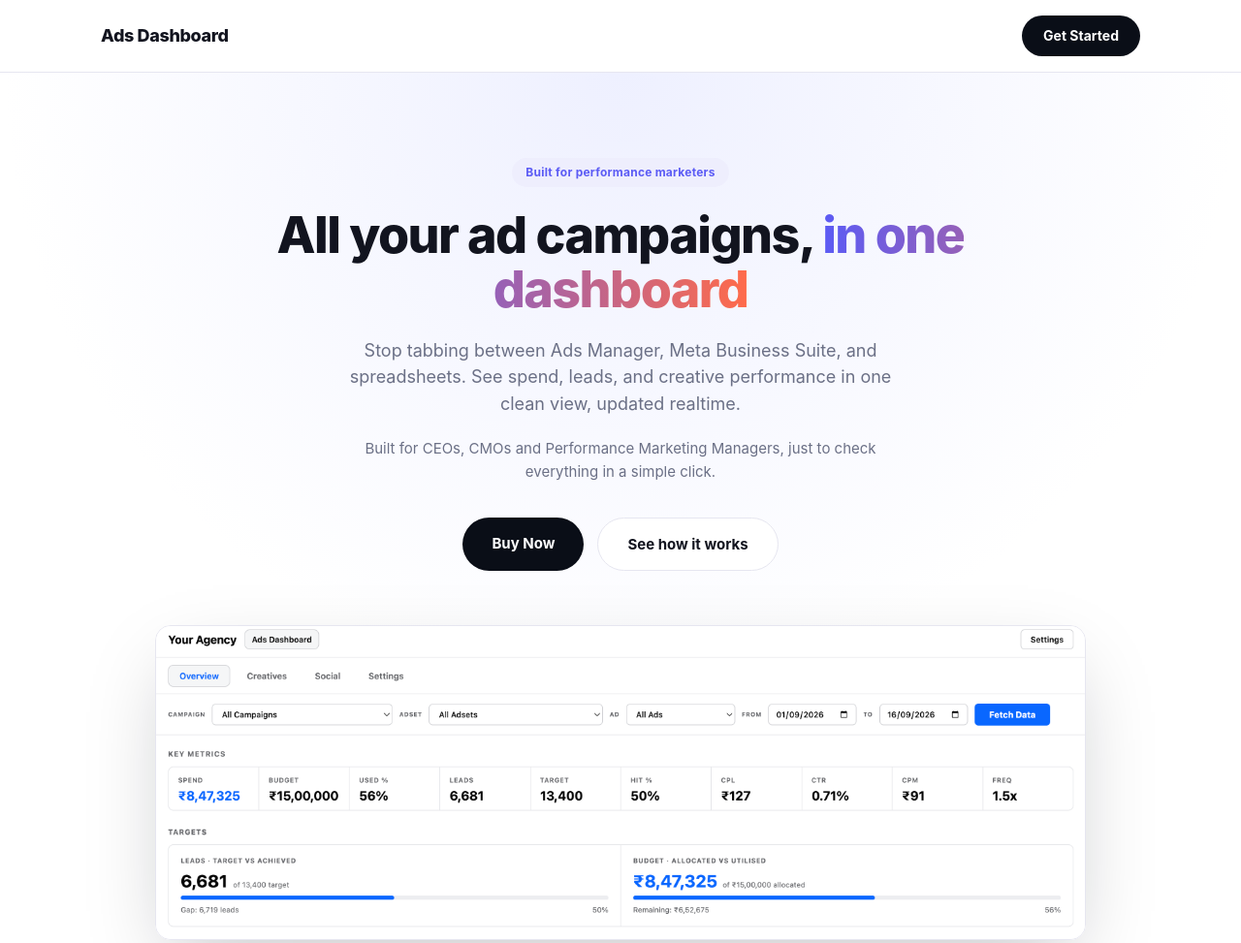
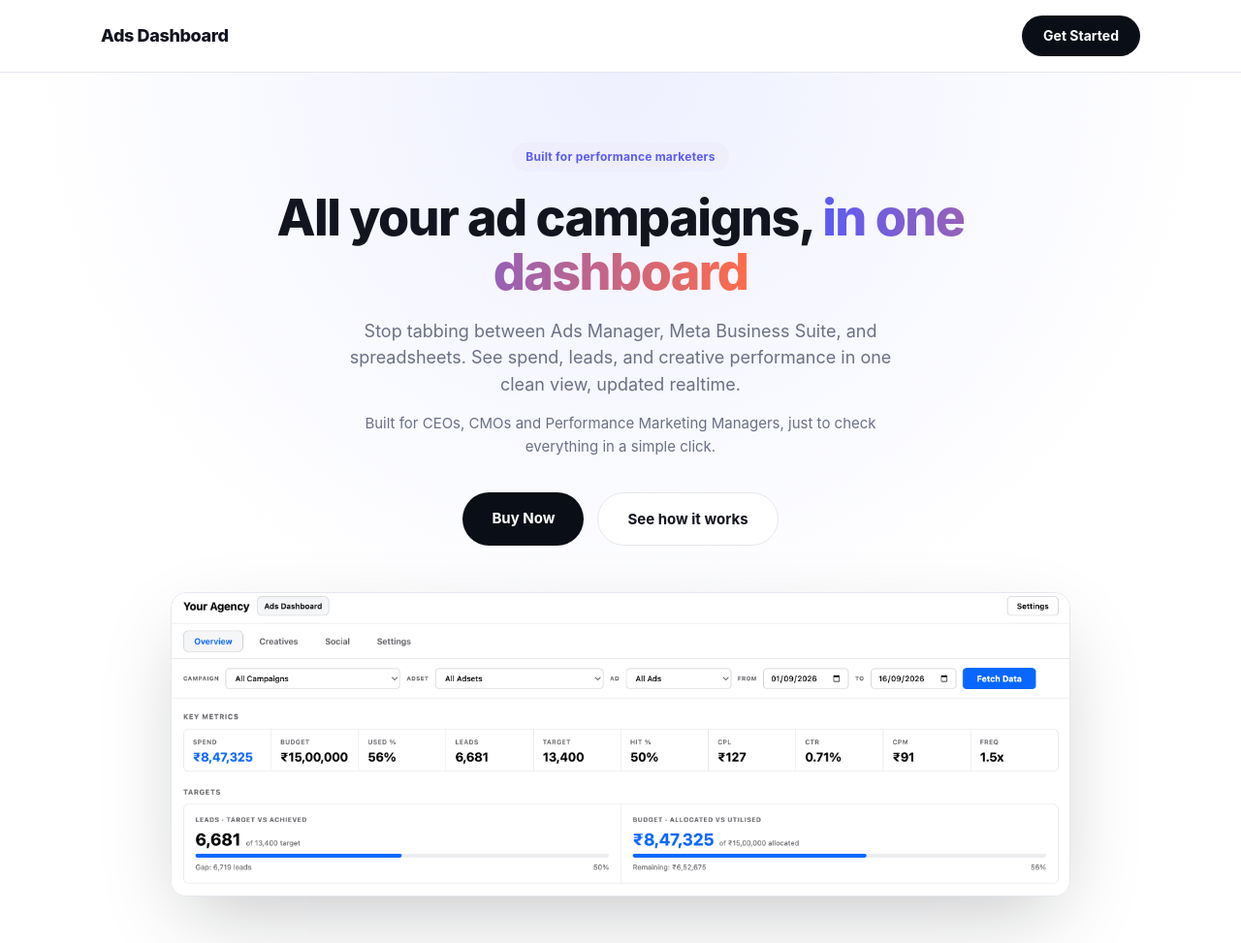
Before and after one commit to vaswinraaju-png/vortex_labs, a website: page index.html in a window 1280 px wide. Shown: the top 973 px of the page at 97% size. Drawn offline with Linux system fonts and the light colour scheme.

Commit message:
Add breathing room around hero screenshot, tighten spacing

```diff
--- a/css/style.css
+++ b/css/style.css
@@ -25,19 +25,19 @@ img{max-width:100%;display:block;}
 .nav-cta:hover{opacity:.88;}
 
 /* ── HERO ── */
-.hero{padding:88px 0 64px;text-align:center;background:radial-gradient(circle at 50% 0%, #eef0ff 0%, #ffffff 55%);}
-.hero-badge{display:inline-block;font-size:12px;font-weight:700;color:var(--accent);background:#eeeefd;padding:6px 14px;border-radius:999px;margin-bottom:22px;letter-spacing:.02em;}
-.hero h1{font-size:52px;font-weight:800;letter-spacing:-.03em;line-height:1.08;max-width:780px;margin:0 auto 20px;}
+.hero{padding:72px 0 56px;text-align:center;background:radial-gradient(circle at 50% 0%, #eef0ff 0%, #ffffff 55%);}
+.hero-badge{display:inline-block;font-size:12px;font-weight:700;color:var(--accent);background:#eeeefd;padding:6px 14px;border-radius:999px;margin-bottom:20px;letter-spacing:.02em;}
+.hero h1{font-size:52px;font-weight:800;letter-spacing:-.03em;line-height:1.08;max-width:780px;margin:0 auto 18px;}
 .hero h1 span{background:linear-gradient(90deg,var(--accent),var(--accent2));-webkit-background-clip:text;background-clip:text;color:transparent;}
-.hero p{font-size:18px;color:var(--muted);max-width:560px;margin:0 auto 20px;}
-.hero-ctas{display:flex;gap:14px;justify-content:center;flex-wrap:wrap;margin-top:24px;margin-bottom:56px;}
+.hero p{font-size:18px;color:var(--muted);max-width:560px;margin:0 auto 14px;}
+.hero-ctas{display:flex;gap:14px;justify-content:center;flex-wrap:wrap;margin-top:18px;margin-bottom:48px;}
 .btn-primary{background:var(--navy);color:#fff;font-weight:700;font-size:15px;padding:15px 30px;border-radius:999px;border:none;cursor:pointer;transition:transform .15s,opacity .15s;}
 .btn-primary:hover{transform:translateY(-1px);opacity:.92;}
 .btn-secondary{background:#fff;color:var(--text);font-weight:700;font-size:15px;padding:15px 30px;border-radius:999px;border:1.5px solid var(--border);}
 .btn-secondary:hover{background:var(--surface);}
 
-.hero-shot{max-width:960px;margin:0 auto;border-radius:16px;overflow:hidden;box-shadow:0 30px 80px -20px rgba(10,14,23,.25);border:1px solid var(--border);}
-.hero-shot img{width:100%;height:auto;display:block;}
+.hero-shot{max-width:960px;margin:0 auto;padding:0 16px;}
+.hero-shot img{width:100%;height:auto;display:block;border-radius:16px;box-shadow:0 30px 80px -20px rgba(10,14,23,.25);border:1px solid var(--border);}
 
 /* ── TRUST STRIP ── */
 .trust-strip{padding:36px 0;border-top:1px solid var(--border);border-bottom:1px solid var(--border);}
```
